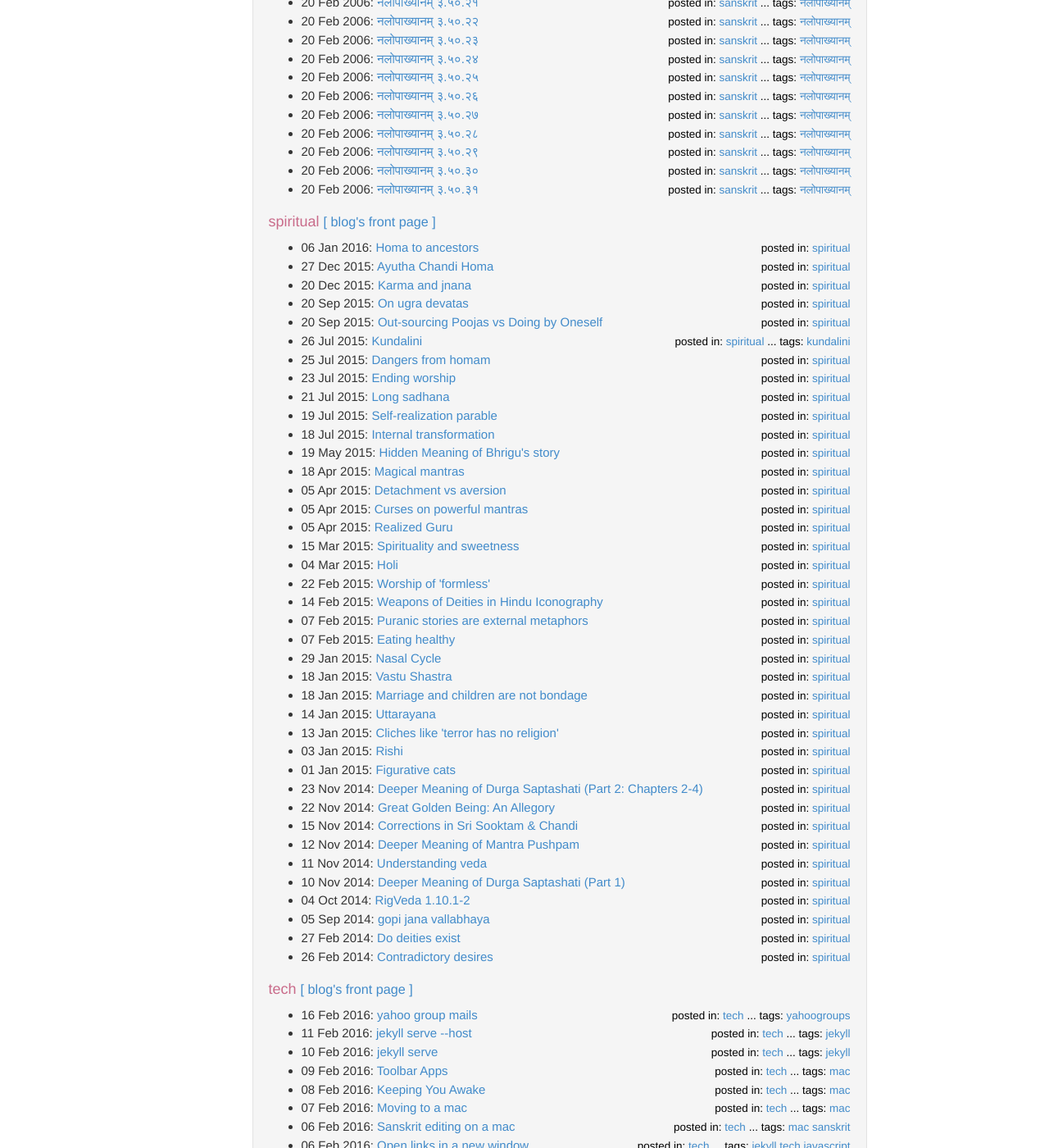
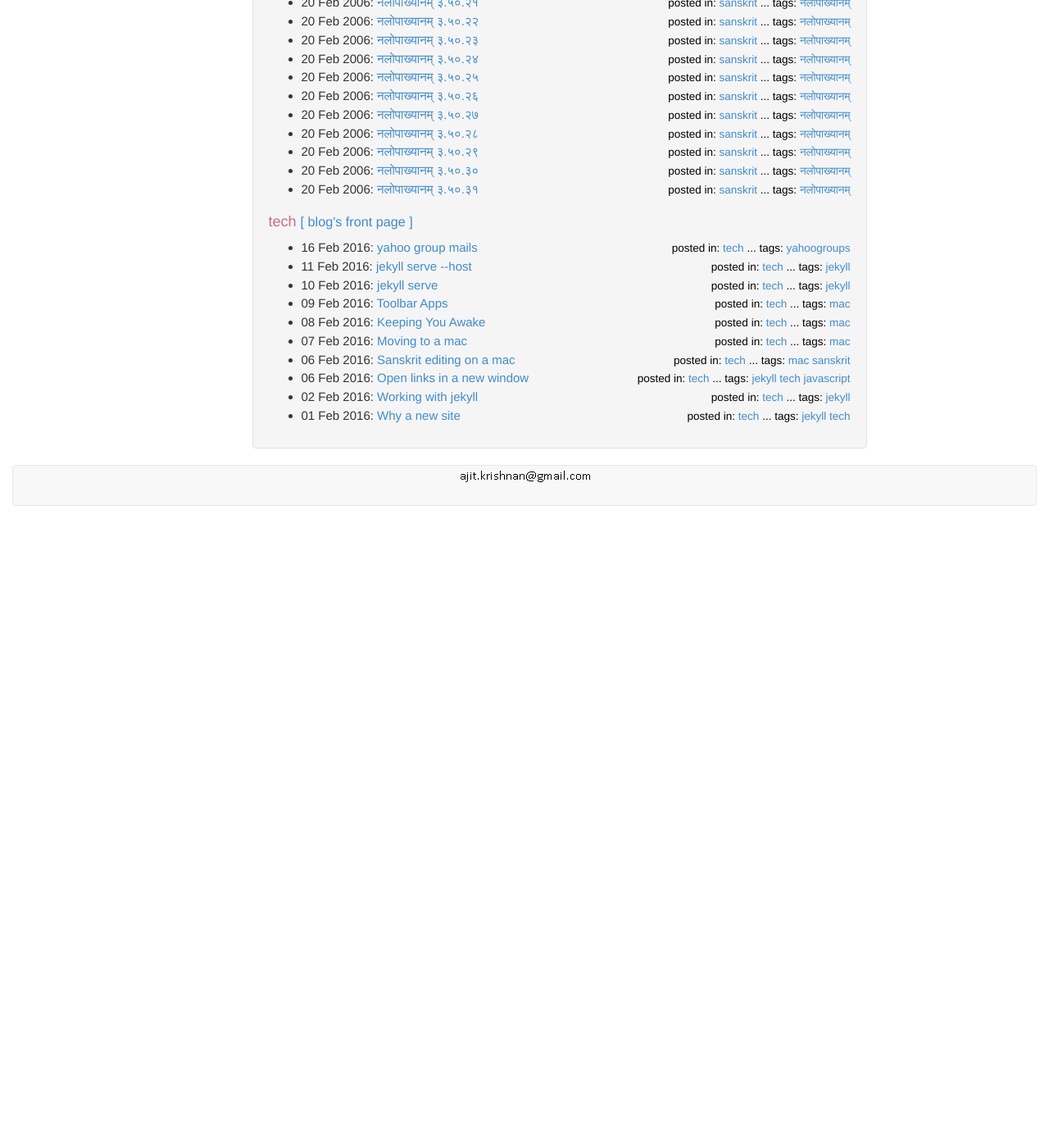
Before and after one commit to aupasana/aupasana.github.io, a Jekyll site: the page built from blog/archive_category.html, in a window 1280 px wide and 1400 px high, scrolled down 7224 px. Shown: the whole window at 82% size. Built offline with Jekyll 4.4.1, drawn with Linux system fonts in a browser that asks for light colours; after the commit the page ends 7861 px from its top, so only the background shows below that.

Commit message:
omit spiritual blog and posts

```diff
--- a/_includes/list-blogs.html
+++ b/_includes/list-blogs.html
@@ -1,4 +1,4 @@
 <li><a href="{{site.baseurl}}/blog/sanskrit.html">Sanskrit</a></li>
-<li><a href="{{site.baseurl}}/blog/spiritual.html">Spiritual</a></li>
+<!-- <li><a href="{{site.baseurl}}/blog/spiritual.html">Spiritual</a></li> -->
 <li><a href="{{site.baseurl}}/blog/tech.html">Technology</a></li>
 <li><a href="{{site.baseurl}}/blog/archive_date.html">Blog Archives</a></li>
--- a/_posts/anye/2015-07-26-kundalini.md
+++ b/_posts/anye/2015-07-26-kundalini.md
@@ -2,8 +2,6 @@
 layout: post
 title: Kundalini
 date: "2015-07-26 07:30:00 -0700"
-tag:
-  - kundalini
 category:
   - spiritual
 author:
--- a/blog/archive_category.html
+++ b/blog/archive_category.html
@@ -11,6 +14,8 @@ title: Posts by blog
 {% for cat in sorted_categories %}
 	{% assign t = cat | first %}
 	{% assign posts = cat | last %}
+
+	{% if t != 'spiritual' %}
 
 		<h2 id="{{t | downcase }}"> {{t | downcase}}
 		<span class="tags"><a href="{{site.baseurl}}/blog/{{t|downcase}}.html">[ blog's front page ]</a></span>
@@ -29,6 +34,7 @@ title: Posts by blog
 		  {% endif %}
 		{% endfor %}
 		</ul>
+	{% endif %}
 {% endfor %}
 
 <!-- uncategorized posts -->
--- a/blog/archive_date.html
+++ b/blog/archive_date.html
@@ -21,12 +21,13 @@ See also: A list of all posts sorted by
         {% endif %}
     {% endunless %}
 
+    {% unless post.categories contains 'spiritual' %}
         <li>{{ post.date | date_to_string }}: <a href="{{site.baseurl}}{{ post.url }}">{{ post.title }}</a>
         <span class="float-right">
           {% include tags-and-categories.html %}
         </span>
         <p class="nospaceafter"/>
       </li>
-
+    {% endunless %}
 {% endfor %}
 </ul>
--- a/blog/archive_tag.html
+++ b/blog/archive_tag.html
@@ -32,6 +32,7 @@ title: Posts by tag
 <h2 id="none">untagged</h2>
 <ul>
 	{% for post in site.posts %}
+		{% unless post.categories contains 'spiritual' %}
 			{% if post.tags == nil or post.tags.size == 0 %}
 			  <li>
 			  	    {{ post.date | date_to_string }}: <a href="{{site.baseurl}}{{ post.url }}">{{ post.title }}</a>
@@ -41,5 +42,6 @@ title: Posts by tag
 							<p class="nospaceafter"/>
 			  </li>
 			{% endif %}
+		{% endunless %}
 	{% endfor %}
 </ul>
--- a/index.html
+++ b/index.html
@@ -6,7 +6,6 @@ omitcategories: true
 blogstodisplay:
  - sanskrit
  - tech
- - spiritual
 ---
 
 <div class="article">
```
Also changed, not shown: other parts of blog/archive_category.html (+3 -0 lines). Lines whose indentation alone changed are shown as unchanged.
